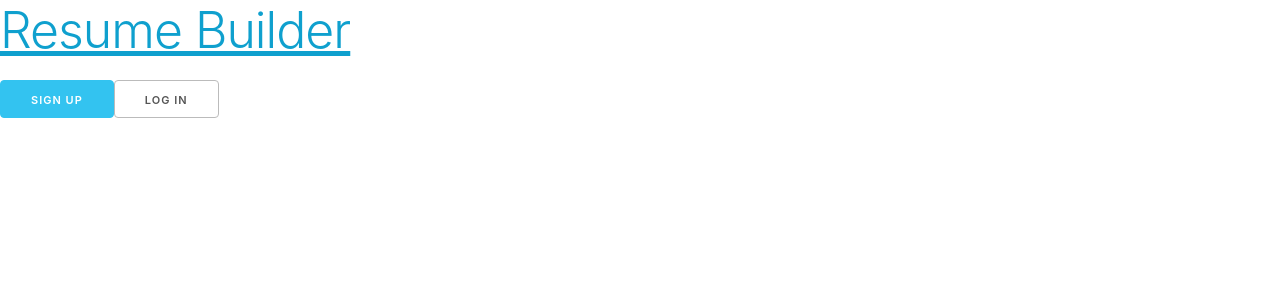
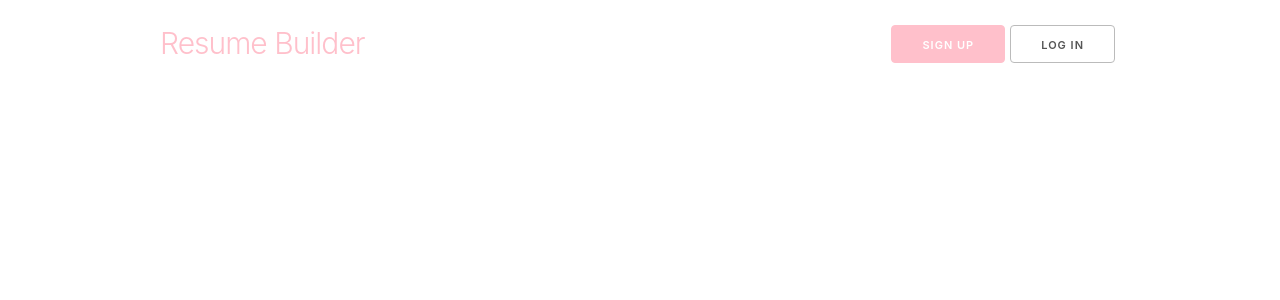
Before and after one commit to abramsohn/ResumeBuilder, a React (Create React App) app in the folder resume_builder-frontend/: page / in a window 1280 px wide. Shown: the top 300 px of the page. Built offline with nearby package versions, Linux system fonts and the light colour scheme.

Commit message:
style header

```diff
--- a/resume_builder-frontend/public/Styles/style.css
+++ b/resume_builder-frontend/public/Styles/style.css
@@ -0,0 +1,33 @@
+header{
+    margin-top: 25px;
+}
+.logo{
+    text-decoration: none;
+    color: rgb(255, 192, 203);
+}
+
+.logo:hover{
+    color: rgb(255, 192, 203);
+}
+
+.logo h1{
+    display: inline-block;
+    font-size: 2em;
+}
+button{
+    margin-right: 5px;
+}
+
+.signin-buttons{
+    float: right;
+}
+
+button.button-primary{
+    background-color: rgb(255, 192, 203);
+    border: 1px solid rgb(255, 192, 203);
+}
+
+button.button-primary:hover{
+    background-color: rgb(255, 210, 220);
+    border: 1px solid rgb(255, 210, 220);
+}
--- a/resume_builder-frontend/src/App.js
+++ b/resume_builder-frontend/src/App.js
@@ -11,7 +11,9 @@ class App extends Component {
 
   render() {
     return (
-      < Header />
+      <div className='container'>
+        < Header />
+      </div>
     )
   }
 
--- a/resume_builder-frontend/src/components/Header.jsx
+++ b/resume_builder-frontend/src/components/Header.jsx
@@ -7,8 +7,10 @@ class Header extends Component{
                 <nav className="nav-main">
                     <div>
                         <a className="logo" href='/'><h1>Resume Builder</h1></a>
-                        <button className="button-primary">Sign Up</button>
-                        <button >Log In</button>
+                        <div className="signin-buttons">
+                            <button className="button-primary">Sign Up</button>
+                            <button >Log In</button>
+                        </div>
                     </div>
                 </nav>
             </header>
```
